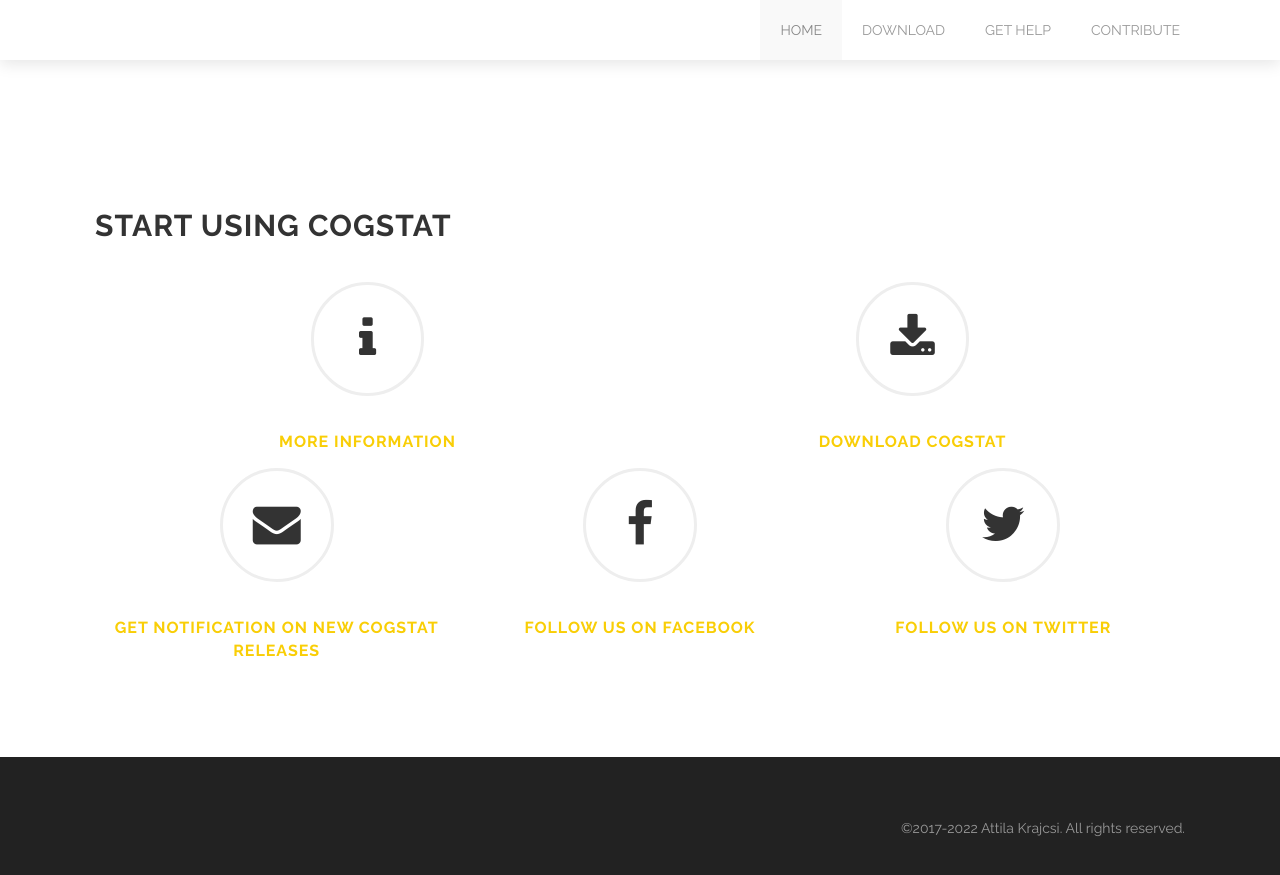
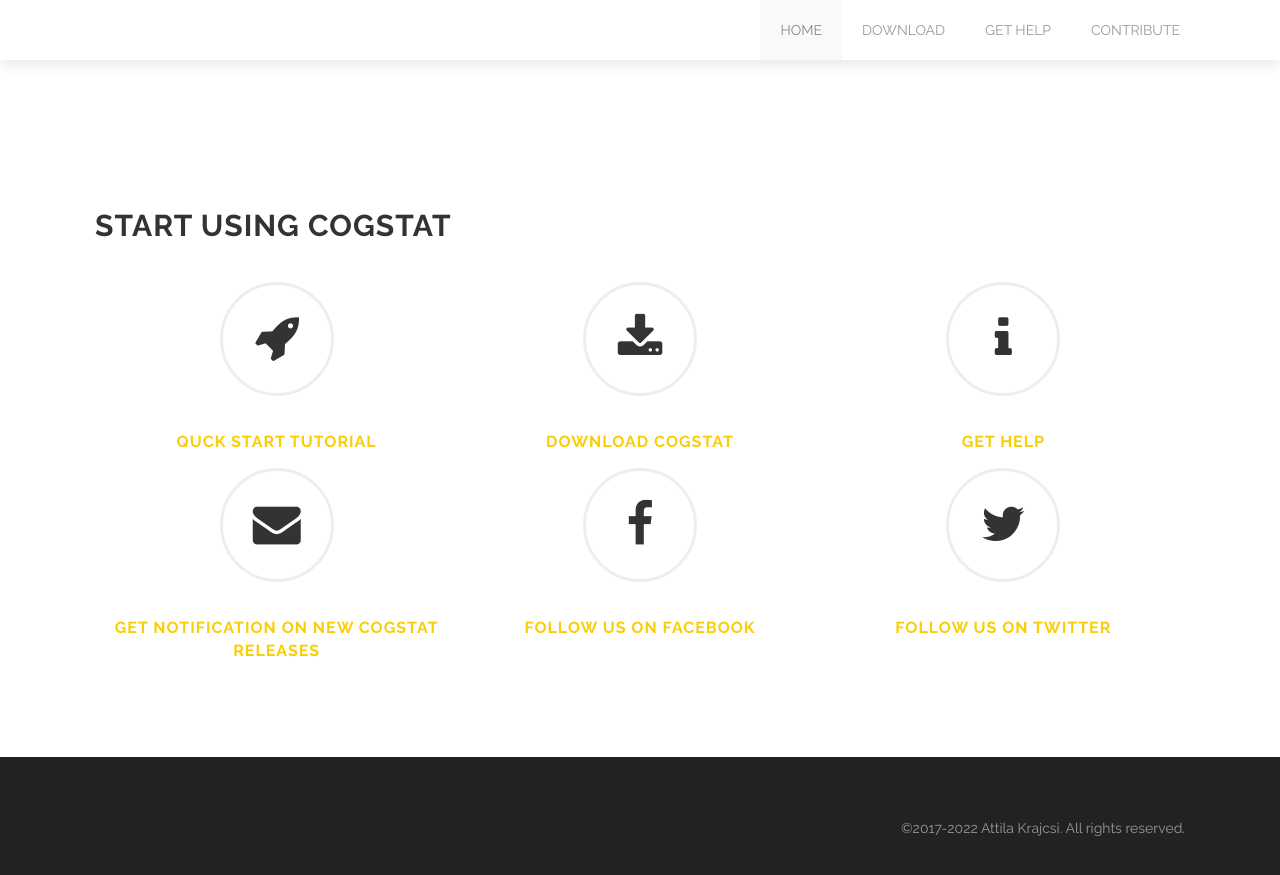
Before and after one commit to cogstat/cogstat_website, a Jekyll site: the page built from index.html, in a window 1280 px wide and 900 px high, scrolled down 1332 px. Shown: the top 875 px of the window. Built offline with Jekyll 4.4.1, drawn with Linux system fonts in a browser that asks for light colours; the list of posts is cut into pages by our own code.

Commit message:
Update index.html

```diff
--- a/index.html
+++ b/index.html
@@ -126,16 +126,16 @@
       <h2>Start using CogStat</h2>
       <div class='spacing'></div>
 
-      <div class="medium-6 large-6 columns">
+      <div class="medium-4 large-4 columns">
           <div class="fadein mod modIconText" data-delay="0">
               <div class="icon-text-circle">
-                  <a href="https://github.com/cogstat/cogstat/wiki/Documentation-for-users"><i class="fa fa-info"></i></a>
-                  <h3><a href="https://github.com/cogstat/cogstat/wiki/Documentation-for-users">More information</a></h3>
+                  <a href="https://github.com/cogstat/cogstat/wiki/Documentation-for-users"><i class="fa fa-rocket"></i></a>
+                  <h3><a href="https://github.com/cogstat/cogstat/wiki/Documentation-for-users">Quck start tutorial</a></h3>
               </div>
           </div>
       </div>
 
-      <div class="medium-6 large-6 columns">
+      <div class="medium-4 large-4 columns">
           <div class="fadein mod modIconText" data-delay="200">
               <div class="icon-text-circle">
                   <a href="download.html"><i class="fa fa-download"></i></a>
@@ -143,9 +143,20 @@
               </div>
           </div>
       </div>
+
+      <div class="medium-4 large-4 columns">
+          <div class="fadein mod modIconText" data-delay="0">
+              <div class="icon-text-circle">
+                  <a href="https://github.com/cogstat/cogstat/wiki/Documentation-for-users"><i class="fa fa-info"></i></a>
+                  <h3><a href="https://github.com/cogstat/cogstat/wiki/Documentation-for-users">Get help</a></h3>
+              </div>
+          </div>
+      </div>
+
     </div>
 
     <div class='large-12 columns'>
+
       <div class="medium-4 large-4 columns">
           <div class="fadein mod modIconText" data-delay="400">
               <div class="icon-text-circle">
```
